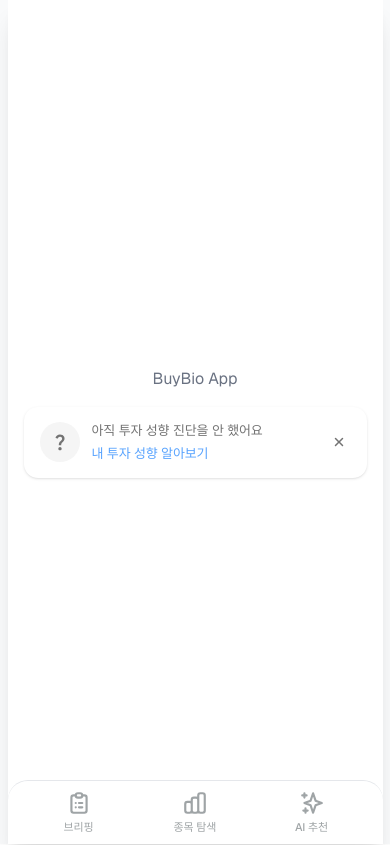
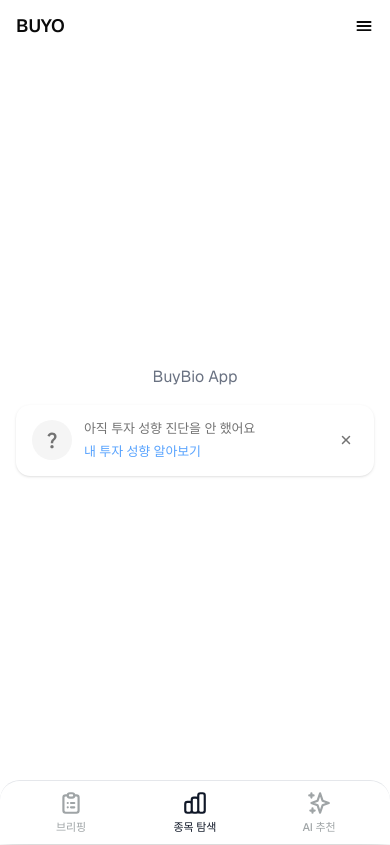
Before and after one commit to BuyBio/BuyBio, a Next.js app: page / in a window 390 px wide. Built offline with nearby package versions, Linux system fonts and the light colour scheme; no server answers.

Commit message:
feat: update layout and integrate header in mobile layout

```diff
--- a/app/ai-recommendations/page.tsx
+++ b/app/ai-recommendations/page.tsx
@@ -1,7 +1,31 @@
+"use client";
+
+import Link from "next/link";
+
+import { MobileLayout } from "@/components/layout/mobile-layout";
+import Header from "@/components/ui/header";
+
 export default function AIRecommendationsPage() {
+  const handleMenu = () => {
+    alert("메뉴를 열었습니다!");
+  };
+
   return (
+    <MobileLayout
+      header={
+        <Header>
+          <Header.Left>
+            <Link href="/">
+              <Header.Title>BUYO</Header.Title>
+            </Link>
+          </Header.Left>
+          <Header.Right>
+            <Header.MenuButton onClick={handleMenu} />
+          </Header.Right>
+        </Header>
+      }
+    >
       <div className="flex flex-col p-4">
-      <h1 className="text-2xl font-bold mb-4">AI 추천</h1>
         <div className="mb-4 p-4 bg-blue-50 rounded">
           <div className="text-sm text-blue-800 mb-1">AI 분석 기반</div>
           <div className="text-lg font-semibold">오늘의 추천 종목</div>
@@ -51,5 +75,6 @@
           </div>
         </div>
       </div>
+    </MobileLayout>
   );
 }
--- a/app/briefing/page.tsx
+++ b/app/briefing/page.tsx
@@ -1,7 +1,31 @@
+"use client";
+
+import Link from "next/link";
+
+import { MobileLayout } from "@/components/layout/mobile-layout";
+import Header from "@/components/ui/header";
+
 export default function BriefingPage() {
+  const handleMenu = () => {
+    alert("메뉴를 열었습니다!");
+  };
+
   return (
+    <MobileLayout
+      header={
+        <Header>
+          <Header.Left>
+            <Link href="/">
+              <Header.Title>BUYO</Header.Title>
+            </Link>
+          </Header.Left>
+          <Header.Right>
+            <Header.MenuButton onClick={handleMenu} />
+          </Header.Right>
+        </Header>
+      }
+    >
       <div className="flex flex-col p-4">
-      <h1 className="text-2xl font-bold mb-4">브리핑</h1>
         <div className="space-y-4">
           <div className="p-4 bg-gray-100 rounded">
             <h2 className="text-lg font-semibold mb-2">오늘의 시장 동향</h2>
@@ -16,5 +40,6 @@
           </div>
         </div>
       </div>
+    </MobileLayout>
   );
 }
--- a/app/layout.tsx
+++ b/app/layout.tsx
@@ -1,7 +1,6 @@
 import type { Metadata } from "next";
 import { Geist } from "next/font/google";
 
-import { MobileLayout } from "@/components/layout/mobile-layout";
 import "./globals.css";
 
 const defaultUrl = process.env.VERCEL_URL
@@ -10,8 +9,8 @@
 
 export const metadata: Metadata = {
   metadataBase: new URL(defaultUrl),
-  title: "Next.js and Supabase Starter Kit",
-  description: "The fastest way to build apps with Next.js and Supabase",
+  title: "BuyBio - 바이오 투자 플랫폼",
+  description: "AI 기반 바이오 투자 추천 플랫폼",
 };
 
 const geistSans = Geist({
@@ -26,10 +25,8 @@
   children: React.ReactNode;
 }>) {
   return (
-    <html lang="en">
-      <body className={`${geistSans.className} antialiased`}>
-        <MobileLayout>{children}</MobileLayout>
-      </body>
+    <html lang="ko">
+      <body className={`${geistSans.className} antialiased`}>{children}</body>
     </html>
   );
 }
--- a/app/page.tsx
+++ b/app/page.tsx
@@ -1,7 +1,10 @@
 "use client";
 
+import Link from "next/link";
 import { useState } from "react";
 
+import { MobileLayout } from "@/components/layout/mobile-layout";
+import Header from "@/components/ui/header";
 import { PopupCard } from "@/components/ui/popup-card";
 
 export default function Home() {
@@ -15,11 +18,26 @@
     alert("투자 성향 진단을 시작합니다!");
   };
 
+  const handleMenu = () => {
+    alert("메뉴를 열었습니다!");
+  };
+
   return (
-    <main className="min-h-screen bg-white">
-      <div className="mx-auto max-w-[375px] min-h-screen">
-        {/* 임시 플레이스홀더 */}
-        <div className="flex items-center justify-center h-screen">
+    <MobileLayout
+      header={
+        <Header>
+          <Header.Left>
+            <Link href="/">
+              <Header.Title>BUYO</Header.Title>
+            </Link>
+          </Header.Left>
+          <Header.Right>
+            <Header.MenuButton onClick={handleMenu} />
+          </Header.Right>
+        </Header>
+      }
+    >
+      <div className="flex items-center justify-center min-h-full">
         <div className="w-full p-4 space-y-4">
           <p className="text-gray-500 text-center">BuyBio App</p>
 
@@ -44,7 +62,6 @@
           )}
         </div>
       </div>
-      </div>
-    </main>
+    </MobileLayout>
   );
 }
--- a/app/stocks/page.tsx
+++ /dev/null
@@ -1,36 +0,0 @@
-export default function StocksPage() {
-  return (
-    <div className="flex flex-col p-4">
-      <h1 className="text-2xl font-bold mb-4">종목 탐색</h1>
-      <input
-        type="text"
-        placeholder="종목명 또는 코드 검색"
-        className="w-full p-2 border rounded mb-4"
-      />
-      <div className="space-y-2">
-        <div className="p-3 border rounded">
-          <div className="font-semibold">삼성전자</div>
-          <div className="text-sm text-gray-600">005930 • 72,500원 (+2.1%)</div>
-        </div>
-        <div className="p-3 border rounded">
-          <div className="font-semibold">SK하이닉스</div>
-          <div className="text-sm text-gray-600">
-            000660 • 198,000원 (+3.5%)
-          </div>
-        </div>
-        <div className="p-3 border rounded">
-          <div className="font-semibold">LG화학</div>
-          <div className="text-sm text-gray-600">
-            051910 • 345,000원 (-1.2%)
-          </div>
-        </div>
-        <div className="p-3 border rounded">
-          <div className="font-semibold">네이버</div>
-          <div className="text-sm text-gray-600">
-            035420 • 215,500원 (+0.8%)
-          </div>
-        </div>
-      </div>
-    </div>
-  );
-}
--- a/components/layout/mobile-layout.tsx
+++ b/components/layout/mobile-layout.tsx
@@ -1,19 +1,28 @@
 import type React from "react";
 
+import Header from "@/components/ui/header";
 import MobileBottomNavigation from "@/components/ui/mobile-bottom-navigation";
 
 interface MobileLayoutProps {
   children: React.ReactNode;
   className?: string;
+  header?: React.ReactNode;
 }
 
-export function MobileLayout({ children, className = "" }: MobileLayoutProps) {
+export function MobileLayout({
+  children,
+  className = "",
+  header,
+}: MobileLayoutProps) {
   return (
     <div className="flex min-h-screen w-full justify-center bg-gray-50">
       <main
-        className={`relative w-full max-w-[375px] bg-white shadow-xl ${className}`}
+        className={`relative flex flex-col w-full max-w-[436px] h-screen bg-white shadow-xl ${className}`}
       >
-        {children}
+        {header || <Header />}
+        <div className="flex-1 overflow-y-auto pt-[52px] pb-[56px]">
+          {children}
+        </div>
         <MobileBottomNavigation />
       </main>
     </div>
--- /dev/null
+++ b/components/ui/header.tsx
@@ -0,0 +1,76 @@
+import React from "react";
+
+import { IoChevronBack, IoMenu } from "react-icons/io5";
+
+interface HeaderProps {
+  left?: React.ReactNode;
+  center?: React.ReactNode;
+  right?: React.ReactNode;
+  children?: React.ReactNode;
+}
+
+const Header = ({ left, center, right, children }: HeaderProps) => {
+  // If children is provided (compound component pattern)
+  if (children) {
+    const childrenArray = React.Children.toArray(children);
+    const leftChild = childrenArray.find(
+      (child) => React.isValidElement(child) && child.type === Header.Left,
+    );
+    const centerChild = childrenArray.find(
+      (child) => React.isValidElement(child) && child.type === Header.Center,
+    );
+    const rightChild = childrenArray.find(
+      (child) => React.isValidElement(child) && child.type === Header.Right,
+    );
+
+    return (
+      <header className="absolute top-0 left-0 right-0 z-50 flex items-center w-full px-4 py-3 h-13 bg-white">
+        <div className="flex-1 flex justify-start">{leftChild}</div>
+        <div className="flex-1 flex justify-center">{centerChild}</div>
+        <div className="flex-1 flex justify-end">{rightChild}</div>
+      </header>
+    );
+  }
+
+  // Legacy prop-based layout
+  return (
+    <header className="absolute top-0 left-0 right-0 z-50 flex items-center w-full px-4 py-3 h-13 bg-white">
+      <div className="flex-1 flex justify-start">{left}</div>
+      <div className="flex-1 flex justify-center">{center}</div>
+      <div className="flex-1 flex justify-end">{right}</div>
+    </header>
+  );
+};
+
+// Sub-components
+Header.Left = ({ children }: { children: React.ReactNode }) => <>{children}</>;
+Header.Center = ({ children }: { children: React.ReactNode }) => (
+  <>{children}</>
+);
+Header.Right = ({ children }: { children: React.ReactNode }) => <>{children}</>;
+
+Header.BackButton = ({ onClick }: { onClick: () => void }) => (
+  <button
+    type="button"
+    onClick={onClick}
+    className="p-2 -ml-2 hover:bg-gray-100 rounded-lg transition-colors"
+  >
+    <IoChevronBack className="w-5 h-5" />
+  </button>
+);
+
+Header.Title = ({ children }: { children: React.ReactNode }) => (
+  <h1 className="text-lg font-semibold truncate">{children}</h1>
+);
+
+Header.MenuButton = ({ onClick }: { onClick: () => void }) => (
+  <button
+    type="button"
+    onClick={onClick}
+    className="p-2 -mr-2 hover:bg-gray-100 rounded-lg transition-colors"
+  >
+    <IoMenu className="w-5 h-5" />
+  </button>
+);
+
+export default Header;
--- a/components/ui/mobile-bottom-navigation.tsx
+++ b/components/ui/mobile-bottom-navigation.tsx
@@ -33,9 +33,9 @@
         </span>
       </Link>
       <Link
-        href="/stocks"
+        href="/"
         className={`flex flex-col items-center justify-center gap-[5px] h-16 w-[110px] transition-colors ${
-          pathname === "/stocks"
+          pathname === "/"
             ? "text-gray-900"
             : "text-[#9fa4a6] hover:text-gray-900"
         }`}
```
Lines whose indentation alone changed are shown as unchanged.
